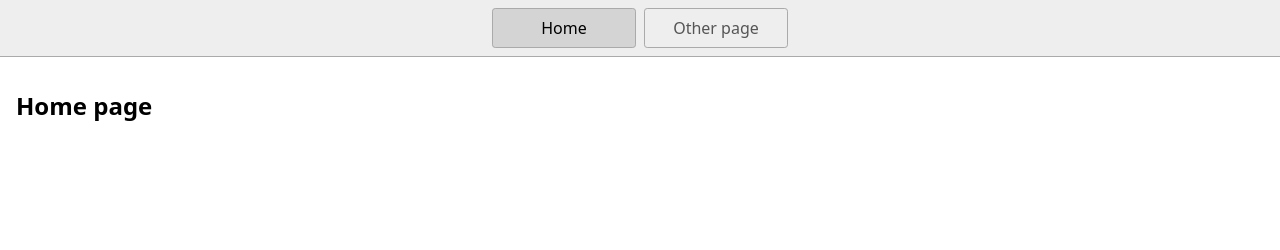
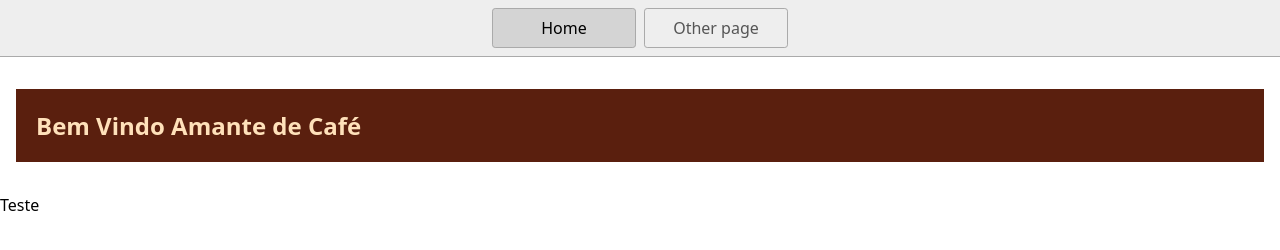
Before and after one commit to Pamanix/ADSDM1A_clube_do_cafe, a website: page index.html in a window 1280 px wide. Drawn offline with Linux system fonts and the light colour scheme.

Commit message:
primeiras atualizações

```diff
--- a/index.html
+++ b/index.html
@@ -1,13 +1,9 @@
 <!DOCTYPE html>
 <html lang="pt-br">
   <head>
-    <title>Home</title>
+    <title>Clube do Café</title>
     <meta charset="UTF-8" />
     <meta name="viewport" content="width=device-width" />
-    <!--
-      Need a visual blank slate?
-      Remove all code in `styles.css`!
-    -->
     <link rel="stylesheet" href="styles.css" />
     <script type="module" src="script.js"></script>
   </head>
@@ -17,7 +13,8 @@
       <a href="/page2.html">Other page</a>
     </nav>
     <main>
-      <h1>Home page</h1>
+      <h1>Bem Vindo Amante de Café</h1>
     </main>
+    <footer> Teste </footer>
   </body>
 </html>
--- a/styles.css
+++ b/styles.css
@@ -6,7 +6,12 @@ body {
   margin: 0;
   font-family: system-ui, sans-serif;
   color: black;
-  background-color: white;
+  background-color: rgb(255, 255, 255)
+}
+h1{
+  color: rgb(255, 225, 186);
+  background-color: rgb(90, 31, 14);
+  padding: 20px;
 }
 
 nav {
```
Also changed, not shown: 1 other file.
